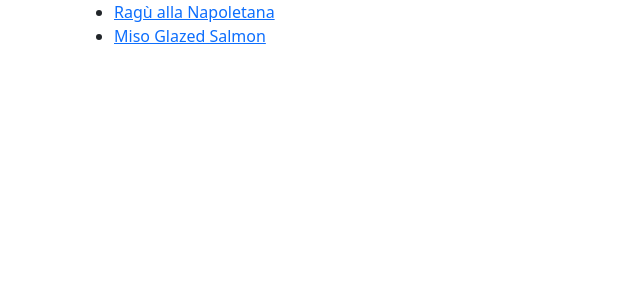
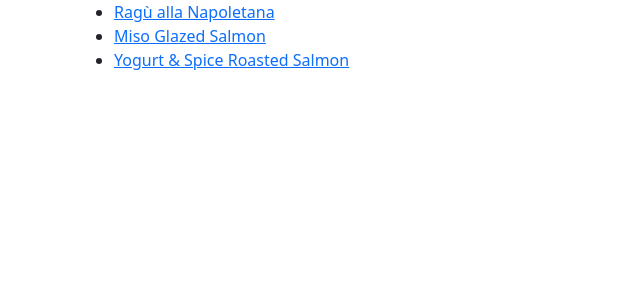
Before and after one commit to r1ch/recipes, a Jekyll site: the page built from index.html, in a window 1280 px wide. Shown: the top 300 px of the page, without its empty margins (0-640 px from the left). Built offline with Jekyll 4.4.1, drawn with Linux system fonts in a browser that asks for light colours.

Commit message:
Update weekly dinner recipes

```diff
--- a/_data/mealie.yml
+++ b/_data/mealie.yml
@@ -4,3 +4,6 @@
 - date: 2026-01-20
   title: Miso Glazed Salmon
   link: https://tiny-chicken.pikapod.net/g/home/shared/r/b59b1636-00a9-47e9-a954-9b77e4220074
+- date: 2026-01-23
+  title: Yogurt & Spice Roasted Salmon
+  link: https://tiny-chicken.pikapod.net/g/home/shared/r/3e5d4bd0-d6fd-4ef0-a01c-a58eb30ef738
```
